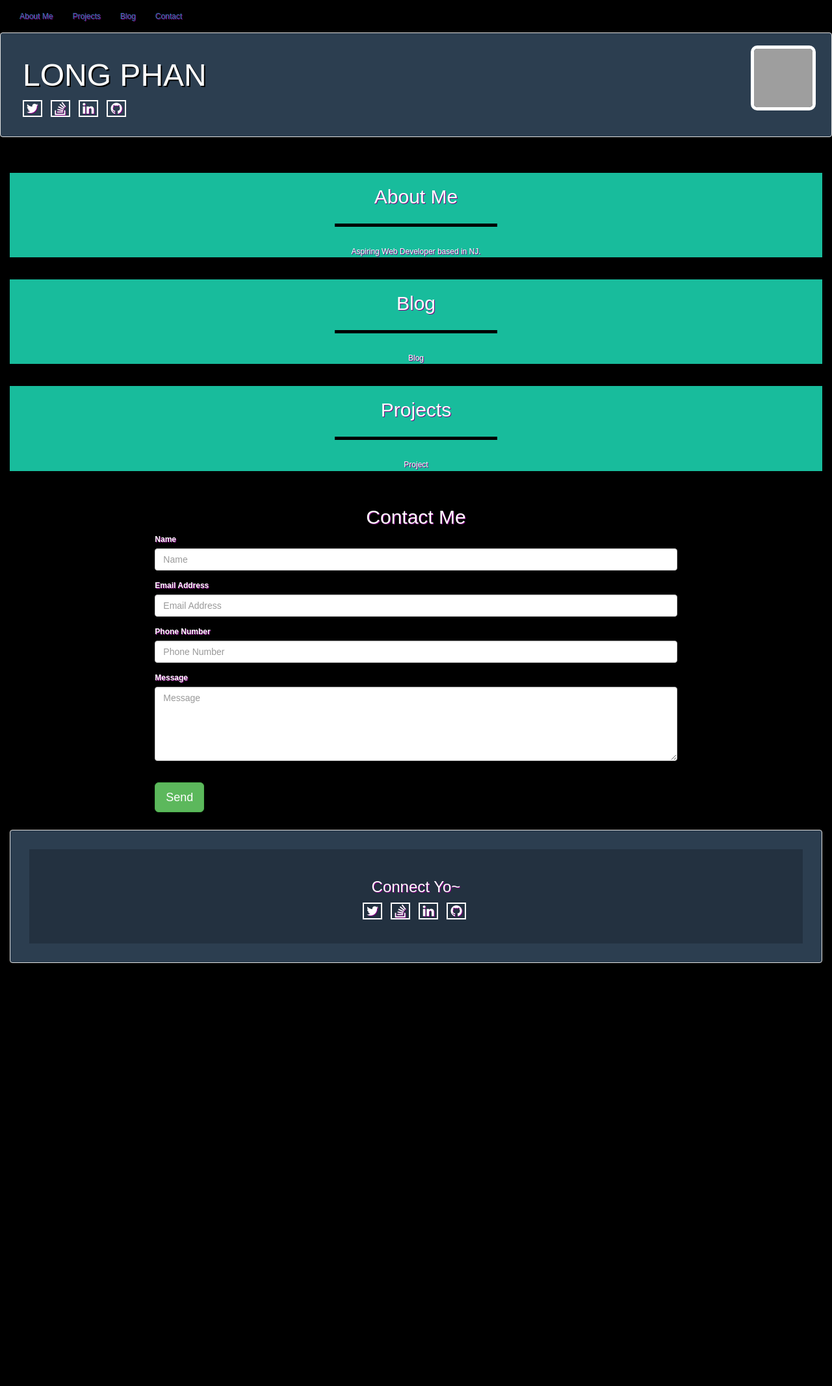
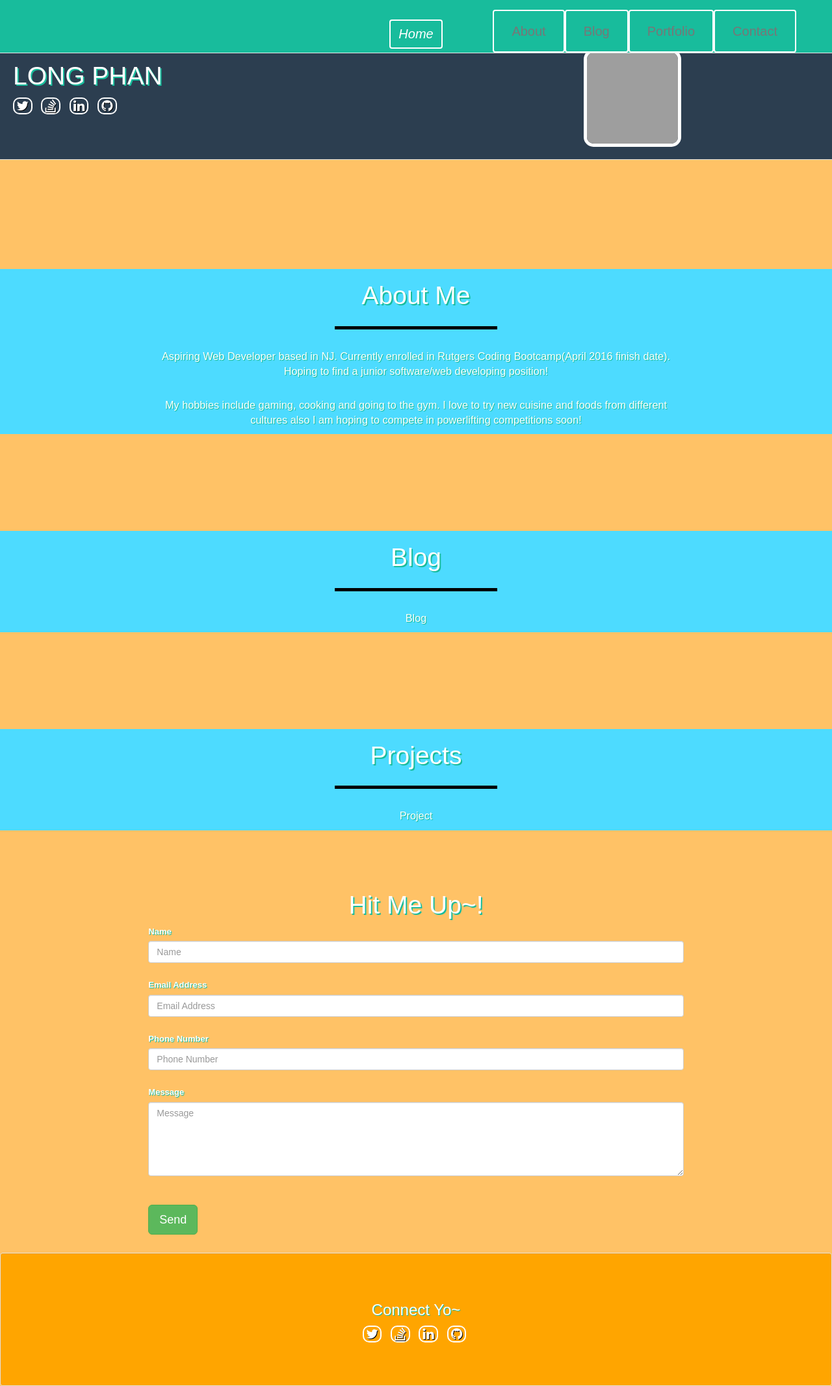
Before and after one commit to longp/PORTFOLIO, a PHP site: page / in a window 1280 px wide. Shown: the whole page at 65% size. Before the commit the page ends 1482 px from the top, so only its background shows below. Run offline with PHP 8.4, Linux system fonts and the light colour scheme; data that the repository does not hold is empty; some libraries are stand-ins or nearby versions; grey boxes are pictures that could not be loaded.

Commit message:
added ton of style

```diff
--- a/Heroku-PHP-Bootstrap-master/project/public/index.php
+++ /dev/null
@@ -1,3 +0,0 @@
-<?php
-
-echo 'Your journey has just begun.';
--- a/home.html
+++ b/home.html
@@ -14,76 +14,110 @@
 <body>
 
 
-<div class="container-fluid">
-        <div class="row">
+
+
+
+ <nav class="navbar navbar-default navbar-fixed-top">
+       <header>
+        <div class="container">
+
+            <div class="navbar-header page-scroll">
+
+               <a class="navbar-brand" href="#page-top"><i class="btn-outline btn"> Home</i></a>
+
+            </div>
+
+
             <div class="collapse navbar-collapse" id="bs-example-navbar-collapse-1">
-                <ul class="nav navbar-nav navbar-center">
-                    <li class="page-scroll">
-                        <a href="#about">About Me</a>
+                <ul class="nav navbar-nav navbar-right">
+                    <li class="hidden">
+                        <a href="#page-top"></a>
                     </li>
-                     <li class="page-scroll">
-                        <a href="#projects">Projects</a>
+                    <li class="page-scroll btn-outline btn">
+                        <a href="#about">About</a>
                     </li>
-                    <li class="page-scroll">
+                    <li class="page-scroll btn-outline btn">
                         <a href="#blog">Blog</a>
                     </li>
-                     <li class="page-scroll">
+                    <li class="page-scroll btn-outline btn">
+                        <a href="#projects">Portfolio</a>
+                    </li>
+
+                    <li class="page-scroll btn-outline btn">
                         <a href="#contact">Contact</a>
                     </li>
-
-
                 </ul>
             </div>
+        </div>
+        </header>
+    </nav>
+<div class="row" id="page-top"> </div>
+<br>
+<br>
+<br>
 
 
 
 
-        </div>
-<div class="row well">
-    <div class="col-md-8">
+
+<div class="row">
+<div class="well">
+    <div class="col-md-6">
         <h1 class="logo">LONG PHAN </h1>
         <ul class="list-inline">
                             <li>
-                                <a href="http://twitter.com/lphanyo" class="btn-social btn-outline"><i class="fa fa-fw fa-twitter"></i></a>
+                                <a href="http://twitter.com/lphanyo" class="btn-social btn-outline links"><i class="fa fa-fw fa-twitter"></i></a>
                             </li>
                             <li>
-                                <a href="http://stackoverflow.com/users/5509230/long-phan" class="btn-social btn-outline"><i class="fa fa-fw fa-stack-overflow"></i></a>
+                                <a href="http://stackoverflow.com/users/5509230/long-phan" class="btn-social btn-outline links"><i class="fa fa-fw fa-stack-overflow"></i></a>
                             </li>
                             <li>
-                                <a href="https://www.linkedin.com/pub/lung-pan/92/868/854" class="btn-social btn-outline"><i class="fa fa-fw fa-linkedin"></i></a>
+                                <a href="https://www.linkedin.com/pub/lung-pan/92/868/854" class="btn-social btn-outline links"><i class="fa fa-fw fa-linkedin"></i></a>
                             </li>
                             <li>
-                                <a href="https://github.com/longp" class="btn-social btn-outline"><i class="fa fa-fw fa-github"></i></a>
+                                <a href="https://github.com/longp" class="btn-social btn-outline links"><i class="fa fa-fw fa-github"></i></a>
                             </li>
                         </ul>
     </div>
-<div class="row">
-<div class="col-md-4">
-    <img src="https://scontent-ord1-1.xx.fbcdn.net/hphotos-xpl1/t31.0-8/10497466_10202618521169037_7714605377856483739_o.jpg" class="profilepic pull-right">
-</div>
+
+
+    <div class="row">
+        <div class="container-fluid">
+            <div class="col-md-4">
+                <img src="https://scontent-ord1-1.xx.fbcdn.net/hphotos-xpl1/t31.0-8/10497466_10202618521169037_7714605377856483739_o.jpg" class="profilepic pull-right">
+            </div>
+        </div>
+    </div>
 
 </div>
-
-
 </div>
-
 
 
 
 <br>
 <br>
+<br>
+<br>
+<div class="row" id="about"> </div>
+<br>
+<br>
+<br>
+<br>
 
 
-<section class="success" id="about">
+
+<section class="success">
         <div class="container-fluid">
             <div class="row">
                 <div class="col-lg-12 text-center">
-                    <h2>About Me</h2>
+                    <h2 class="logo">About Me</h2>
                     <hr class="star-light">
                 </div>
             </div>
-                <div class="col-lg-8 col-lg-offset-2 text-center">
-                    Aspiring Web Developer based in NJ.
+                <div class="col-lg-8 col-lg-offset-2 text-center"><p>
+                    Aspiring Web Developer based in NJ. Currently enrolled in Rutgers Coding Bootcamp(April 2016 finish date). Hoping to find a junior software/web developing position!</p>
+                    <br>
+                    <p> My hobbies include gaming, cooking and going to the gym. I love to try new cuisine and foods from different cultures also I am hoping to compete in powerlifting competitions soon! </p>
                 </div>
             </div>
 
@@ -91,17 +125,26 @@
 
 <br>
 <br>
+<br>
+<br>
+<div class="row" id="blog"> </div>
+<br>
+<br>
+<br>
+<br>
+
+
 <!--BLOG-->
-<section class="success" id="blog">
+<section class="success">
         <div class="container-fluid">
             <div class="row">
                 <div class="col-lg-12 text-center">
-                    <h2>Blog</h2>
+                    <h2 class="logo">Blog</h2>
                     <hr class="star-light">
                 </div>
             </div>
-                <div class="col-lg-8 col-lg-offset-2 text-center">
-                    Blog
+                <div class="col-lg-8 col-lg-offset-2 text-center"><p>
+                    Blog</p>
                 </div>
         </div>
 
@@ -109,41 +152,50 @@
 
 <br>
 <br>
+<br>
+<br>
+<div class="row" id="projects"> </div>
+<br>
+<br>
+<br>
+<br>
+
 <!--blog-->
 
 <!--Projects-->
-<section class="success" id="projects">
+<section class="success">
         <div class="container-fluid">
             <div class="row">
                 <div class="col-lg-12 text-center">
-                    <h2>Projects</h2>
+                    <h2 class="logo">Projects</h2>
                     <hr class="star-light">
                 </div>
             </div>
-                <div class="col-lg-8 col-lg-offset-2 text-center">
-                   Project
+                <div class="col-lg-8 col-lg-offset-2 text-center"><p>
+                   Project</p>
                 </div>
         </div>
 
     </section>
 <!--projects-->
+<div class="row" id="contact"> </div>
 <br>
 <br>
-
+<br>
+<br>
 
 <!--contact form-->
     <section id="contact">
         <div class="container-fluid">
             <div class="row">
                 <div class="col-lg-12 text-center">
-                    <h2>Contact Me</h2>
+                    <h2 class="logo">Hit Me Up~!</h2>
                 </div>
             </div>
             <div class="row">
                 <div class="col-lg-8 col-lg-offset-2">
-                    <!-- To configure the contact form email address, go to mail/contact_me.php and update the email address in the PHP file on line 19. -->
-                    <!-- The form should work on most web servers, but if the form is not working you may need to configure your web server differently. -->
-                    <form name="sentMessage" id="contactForm" novalidate>
+                   <!-- <form name="sentMessage" id="contactForm" novalidate>-->
+                    <form method="post" action="index.php" enctype="text/plain">
                         <div class="row control-group">
                             <div class="form-group col-xs-12 floating-label-form-group controls">
                                 <label>Name</label>
@@ -194,16 +246,16 @@
                         <h3> Connect Yo~</h3>
                         <ul class="list-inline">
                             <li>
-                                <a href="http://twitter.com/lphanyo" class="btn-social btn-outline"><i class="fa fa-fw fa-twitter"></i></a>
+                                <a href="http://twitter.com/lphanyo" class="btn-social btn-outline links"><i class="fa fa-fw fa-twitter"></i></a>
                             </li>
                             <li>
-                                <a href="http://stackoverflow.com/users/5509230/long-phan" class="btn-social btn-outline"><i class="fa fa-fw fa-stack-overflow"></i></a>
+                                <a href="http://stackoverflow.com/users/5509230/long-phan" class="btn-social btn-outline links"><i class="fa fa-fw fa-stack-overflow"></i></a>
                             </li>
                             <li>
-                                <a href="https://www.linkedin.com/pub/lung-pan/92/868/854" class="btn-social btn-outline"><i class="fa fa-fw fa-linkedin"></i></a>
+                                <a href="https://www.linkedin.com/pub/lung-pan/92/868/854" class="btn-social btn-outline links"><i class="fa fa-fw fa-linkedin"></i></a>
                             </li>
                             <li>
-                                <a href="https://github.com/longp" class="btn-social btn-outline"><i class="fa fa-fw fa-github"></i></a>
+                                <a href="https://github.com/longp" class="btn-social btn-outline links"><i class="fa fa-fw fa-github"></i></a>
                             </li>
                         </ul>
                     </div>
@@ -215,7 +267,7 @@
             </div>
     </footer>
     <!--footer-->
-</div>
+
 
 </body>
 </html>
--- a/index.php
+++ b/index.php
@@ -9,3 +9,8 @@
 </body>
 </html>
 <?php include_once("home.html"); ?>
+<?php
+if($_POST["message"]) {
+    mail("lphan1989@gmail.com", "Form to email message", $_POST["message"], "From: an@email.address");
+}
+?>
--- a/project.css
+++ b/project.css
@@ -5,19 +5,18 @@ html,body
 }
 
 body
-    { background-color: black;
+    { background-color: #FFC266;
       font-family: Lobster, sans-serif;
-      font-size: 12px;
+      font-size: 13px;
       color:white;
-      text-shadow: 1px 1px purple;
+      text-shadow:1px 1px  #18bc9c;
     }
 
 p
 {
   color: white;
-  position: fixed;
-  top: 50%;
-  font-size: 1.5em;
+  text-shadow:1px 1px #18bc9c;
+  font-size: 1.25em;
 }
 
 @font-face {
@@ -39,6 +38,11 @@ a> img {
   height:40px;
   width:40px;
 }
+
+.headtxt{
+  color:orange;
+}
+
 .btn-outline
   {
     margin-top: 15px;
@@ -66,7 +70,7 @@ ul#navigation
     list-style: none;
     margin: 0;
     padding: 0;
-    border: 1px solid #ccc;
+    border: 1px solid #000;
     border-width: 1px 0;
     text-align: center;
     font-size: 22px;
@@ -75,6 +79,8 @@ ul#navigation
     position: fixed;
     bottom: 0;
     width: 100%;
+
+
 }
 
 ul#navigation li {
@@ -83,27 +89,30 @@ ul#navigation li {
     list-style: none;
     margin: 0;
     padding: 0;
+    color:white;
 }
 ul#navigation li.last {
     margin-right: 0;
 }
 
-.links { position:fixed;
-    bottom:10px;
-    right:0px;}
+
+
+
+.links { text-shadow: 1px 1px black}
+
 
 
 
 
 .profilepic
-      {height: 100px;
-      width: 100px;
+      {height: 150px;
+      width: 150px;
       border:5px solid white;
       border-radius: 10%;
       }
 
 
-
+/* not used anymore
 .box {
   background-color: #000000;
   color: #00CED1;
@@ -116,12 +125,12 @@ ul#navigation li.last {
   transition-property: background;
   transition-duration:1s;
   transition-timing-function:linear;}
-.logo {font-size: 4em;
-        text-shadow: 2px 2px black;
+  */
+.logo {font-size: 3em;
+        text-shadow: 2px 2px #18bc9c;
         color:white;}
-.box:hover {
 
-background: #FFFFFF;}
+
 
 
 .hvr-bounce-in {
@@ -157,6 +166,19 @@ background: #FFFFFF;}
     left: 0;
     text-align: center;
     margin: auto;
+    color:white;
+}
+
+.navbar-fixed-top .navbar-brand {
+        font-size: 2em;
+        -webkit-transition: all .3s;
+        -moz-transition: all .3s;
+        transition: all .3s;
+        color: white;
+    }
+.navbar a:focus {
+    outline: 0;
+    color: white;
 }
 
 
@@ -192,7 +214,7 @@ hr.star-light:after {
 }
 section.success {
     color: #fff;
-    background: #18bc9c;
+    background: #4DDBFF;
 }
 footer .footer-above {
     margin: 10px;
@@ -201,12 +223,36 @@ footer .footer-above {
 
 footer .footer-col {
     margin-bottom: 10px;
+
 }
 
 footer .footer-below {
     padding: 25px 0;
-    background-color: #233140;
+    background-color: orange;
 }
 div .well {
-  background-color: #2c3e50
+  background-color: #2c3e50;
 }
+
+a,
+a:hover,
+a:focus,
+a:active,
+a.active {
+    outline: 0;
+    color: #18bc9c;
+    font-size: 20px;
+    border-radius: 10px;
+}
+
+header {
+    text-align: center;
+    color: #000;
+    background: #18bc9c;
+}
+.well {
+  background-color: orange;
+  text-shadow:1px 1px #18bc9c;
+  color: white;
+
+}
```
Also changed, not shown: Heroku-PHP-Bootstrap-master/project/composer.json (deleted, +0 -7 lines), blog.html (deleted, +0 -86 lines), form.html (deleted, +0 -109 lines), projects.html (deleted, +0 -86 lines), Heroku-PHP-Bootstrap-master/.travis.yml (deleted), Heroku-PHP-Bootstrap-master/project/.user.ini (deleted), Heroku-PHP-Bootstrap-master/readme.md (deleted), 7 other files.
